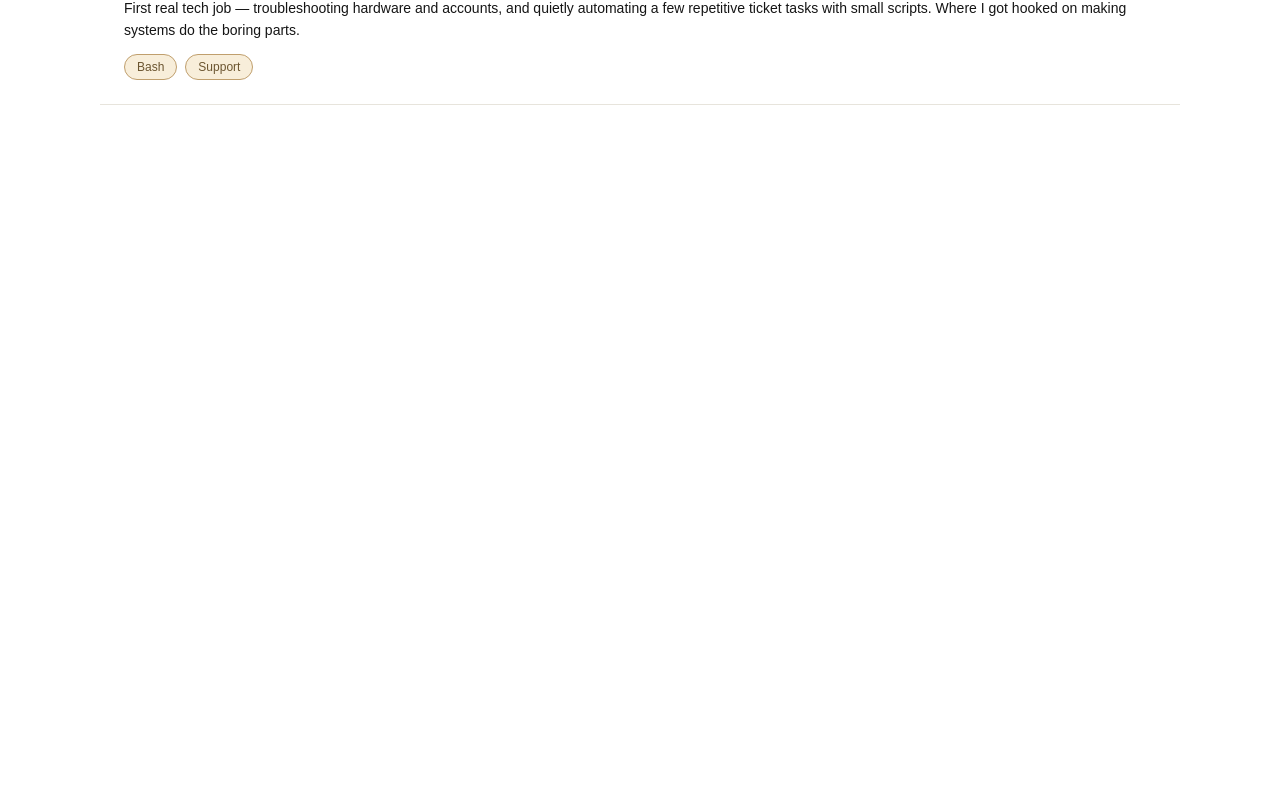
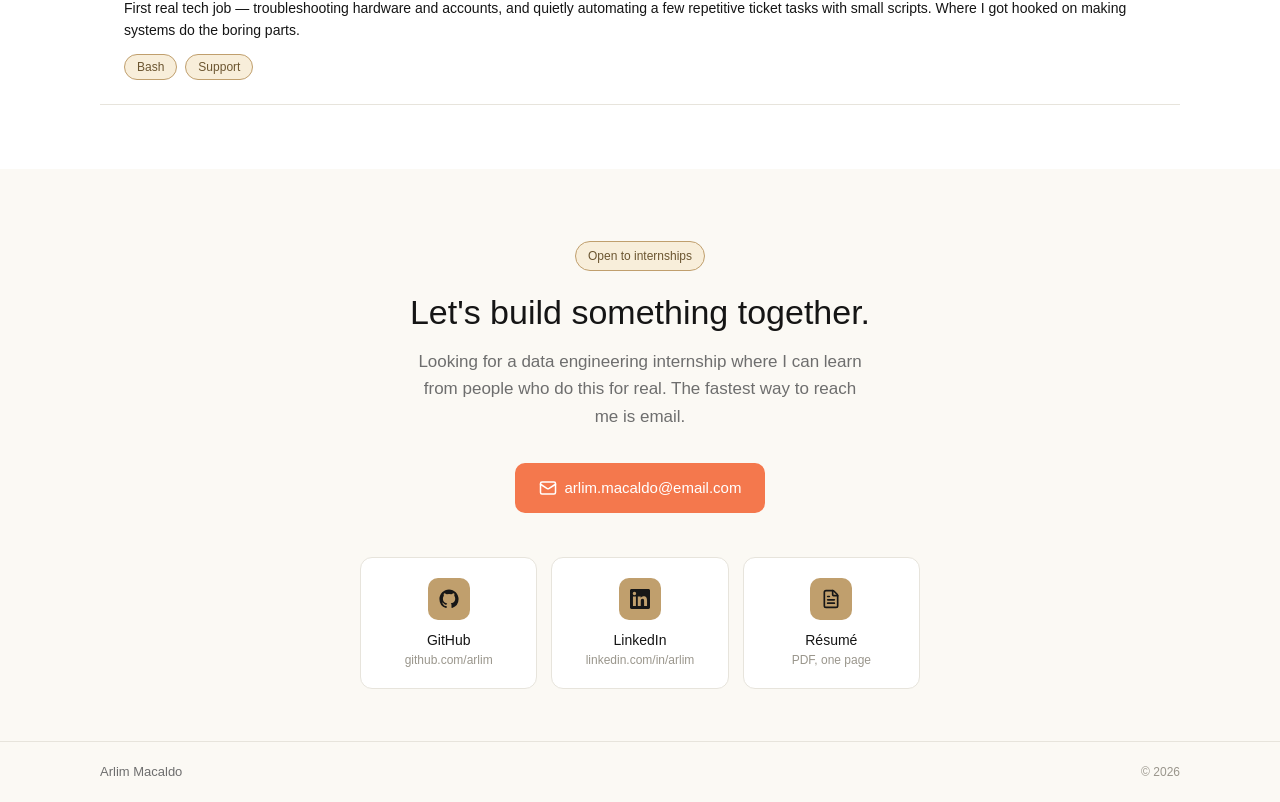
Before and after one commit to ArMac05/ArMac05.github.io, a Next.js app: page / in a window 1280 px wide. Shown: the part 3413-4215 px from the top of the page. Before the commit the page ends 3582 px from the top, so only its background shows below. Built offline with nearby package versions, Linux system fonts and the light colour scheme.

Commit message:
feat: added contact section including the object and dummy data.

```diff
--- a/app/page.tsx
+++ b/app/page.tsx
@@ -3,6 +3,7 @@ import HeroSection from "@/components/HeroSection";
 import { ProjectsSection } from "@/components/ProjectsSection";
 import AboutSection from "@/components/AboutSection";
 import { ExperienceSection } from "@/components/ExperienceSection";
+import { ContactSection } from "@/components/ContactSection";
 
 export default function Home() {
   return (
@@ -17,6 +18,7 @@ export default function Home() {
 
       {/* Experiences */}
       <ExperienceSection />
+      <ContactSection />
     </div>
   );
 }
--- /dev/null
+++ b/components/ContactSection.tsx
@@ -0,0 +1,116 @@
+import { Mail, FileText } from "lucide-react";
+import { contact as defaultContact } from "@/data/contact";
+import type { ContactIcon, ContactInfo } from "@/types/contact";
+
+/** lucide-react dropped brand marks in v1, so brand logos are inline SVGs. */
+function GithubMark({ size = 20 }: { size?: number }) {
+  return (
+    <svg
+      width={size}
+      height={size}
+      viewBox="0 0 24 24"
+      fill="currentColor"
+      aria-hidden="true"
+    >
+      <path d="M12 .5C5.73.5.5 5.73.5 12a11.5 11.5 0 0 0 7.86 10.92c.58.1.79-.25.79-.55v-2.1c-3.2.7-3.88-1.54-3.88-1.54-.52-1.33-1.28-1.68-1.28-1.68-1.05-.72.08-.7.08-.7 1.16.08 1.77 1.19 1.77 1.19 1.03 1.77 2.7 1.26 3.36.96.1-.75.4-1.26.73-1.55-2.55-.29-5.23-1.28-5.23-5.7 0-1.26.45-2.29 1.19-3.1-.12-.29-.52-1.46.11-3.05 0 0 .97-.31 3.18 1.18a11 11 0 0 1 5.79 0c2.2-1.49 3.17-1.18 3.17-1.18.63 1.59.23 2.76.12 3.05.74.81 1.18 1.84 1.18 3.1 0 4.43-2.69 5.4-5.25 5.69.41.36.78 1.06.78 2.14v3.17c0 .3.21.66.8.55A11.5 11.5 0 0 0 23.5 12C23.5 5.73 18.27.5 12 .5z" />
+    </svg>
+  );
+}
+
+function LinkedinMark({ size = 20 }: { size?: number }) {
+  return (
+    <svg
+      width={size}
+      height={size}
+      viewBox="0 0 24 24"
+      fill="currentColor"
+      aria-hidden="true"
+    >
+      <path d="M20.45 20.45h-3.55v-5.57c0-1.33-.03-3.04-1.85-3.04-1.85 0-2.14 1.45-2.14 2.94v5.67H9.35V9h3.41v1.56h.05a3.74 3.74 0 0 1 3.37-1.85c3.6 0 4.27 2.37 4.27 5.46v6.28zM5.34 7.43a2.06 2.06 0 1 1 0-4.13 2.06 2.06 0 0 1 0 4.13zM7.12 20.45H3.56V9h3.56v11.45zM22.22 0H1.77C.79 0 0 .77 0 1.73v20.54C0 23.22.79 24 1.77 24h20.45c.98 0 1.78-.78 1.78-1.73V1.73C24 .77 23.2 0 22.22 0z" />
+    </svg>
+  );
+}
+
+function TileIcon({ icon }: { icon: ContactIcon }) {
+  if (icon === "github") return <GithubMark size={20} />;
+  if (icon === "linkedin") return <LinkedinMark size={20} />;
+  return <FileText size={20} aria-hidden="true" />;
+}
+
+interface ContactSectionProps {
+  /** Defaults to data/contact.ts. */
+  info?: ContactInfo;
+  /** Shown in the footer beside the copyright. */
+  name?: string;
+}
+
+export function ContactSection({
+  info = defaultContact,
+  name = "Arlim Macaldo",
+}: ContactSectionProps) {
+  const { email, badge, heading, blurb, links } = info;
+  const year = new Date().getFullYear();
+
+  return (
+    <>
+      <section
+        id="contact"
+        className="bg-Paper px-6 pb-[52px] pt-[72px] text-center md:px-12"
+      >
+        <div className="mx-auto max-w-[1080px]">
+          {badge && (
+            <span className="inline-block rounded-full border border-gold-primary bg-Cream px-3 py-1.5 text-xs text-gold-text">
+              {badge}
+            </span>
+          )}
+
+          <h2 className="mx-auto mb-3.5 mt-5 max-w-[620px] text-[34px] font-medium leading-tight text-Charcoal-Ink">
+            {heading}
+          </h2>
+          <p className="mx-auto mb-8 max-w-[460px] text-[17px] leading-relaxed text-Ash-muted-text">
+            {blurb}
+          </p>
+
+          <a
+            href={`mailto:${email}`}
+            className="mb-11 inline-flex items-center gap-2 rounded-[10px] bg-Coral px-6 py-3.5 text-[15px] font-medium text-white transition-colors hover:bg-Coral-hover"
+          >
+            <Mail size={18} aria-hidden="true" />
+            {email}
+          </a>
+
+          <ul className="mx-auto grid max-w-[560px] list-none grid-cols-1 gap-3.5 p-0 sm:grid-cols-3">
+            {links.map((link) => (
+              <li key={link.id}>
+                <a
+                  href={link.href}
+                  {...(link.external
+                    ? { target: "_blank", rel: "noopener noreferrer" }
+                    : {})}
+                  className="block rounded-xl border border-Default-Hairline-Border bg-white p-5 transition-colors hover:border-gold-primary"
+                >
+                  <span className="mx-auto mb-2.5 flex h-[42px] w-[42px] items-center justify-center rounded-[10px] bg-gold-primary text-gold-priamry">
+                    <TileIcon icon={link.icon} />
+                  </span>
+                  <span className="block text-sm font-medium text-Charcoal-Ink">
+                    {link.label}
+                  </span>
+                  <span className="mt-0.5 block text-xs text-Ash-Subtle">
+                    {link.detail}
+                  </span>
+                </a>
+              </li>
+            ))}
+          </ul>
+        </div>
+      </section>
+
+      <footer className="border-t border-Default-Hairline-Border bg-Paper px-6 py-5 md:px-12">
+        <div className="mx-auto flex max-w-[1080px] items-center justify-between">
+          <span className="text-[13px] text-Ash-muted-text">{name}</span>
+          <span className="text-xs text-Ash-Subtle">© {year}</span>
+        </div>
+      </footer>
+    </>
+  );
+}
--- /dev/null
+++ b/data/contact.ts
@@ -0,0 +1,34 @@
+import type { ContactInfo } from "@/types/contact";
+
+export const contact: ContactInfo = {
+  email: "arlim.macaldo@email.com",
+  badge: "Open to internships",
+  heading: "Let's build something together.",
+  blurb:
+    "Looking for a data engineering internship where I can learn from people who do this for real. The fastest way to reach me is email.",
+  links: [
+    {
+      id: "github",
+      icon: "github",
+      label: "GitHub",
+      detail: "github.com/arlim",
+      href: "https://github.com/arlim",
+      external: true,
+    },
+    {
+      id: "linkedin",
+      icon: "linkedin",
+      label: "LinkedIn",
+      detail: "linkedin.com/in/arlim",
+      href: "https://linkedin.com/in/arlim",
+      external: true,
+    },
+    {
+      id: "resume",
+      icon: "resume",
+      label: "Résumé",
+      detail: "PDF, one page",
+      href: "/arlim-macaldo-resume.pdf",
+    },
+  ],
+};
--- /dev/null
+++ b/types/contact.ts
@@ -0,0 +1,26 @@
+export type ContactIcon = "github" | "linkedin" | "resume";
+
+export interface ContactLink {
+  /** Stable key for React. */
+  id: string;
+  /** Which icon to render in the tile. */
+  icon: ContactIcon;
+  /** Tile title, e.g. "GitHub". */
+  label: string;
+  /** Small line under the title, e.g. "github.com/arlim". */
+  detail: string;
+  href: string;
+  /** True for external sites — opens in a new tab. False for local files. */
+  external?: boolean;
+}
+
+export interface ContactInfo {
+  /** Shown as the big coral button and used for the mailto link. */
+  email: string;
+  /** Small pill above the heading. Omit to hide it. */
+  badge?: string;
+  heading: string;
+  /** One or two sentences under the heading. */
+  blurb: string;
+  links: ContactLink[];
+}
```
